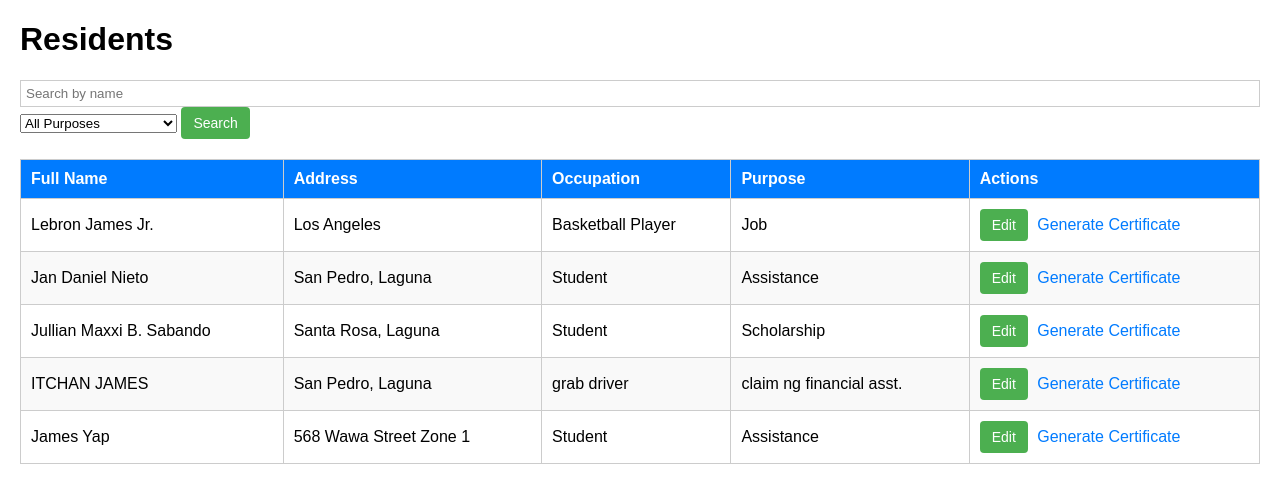
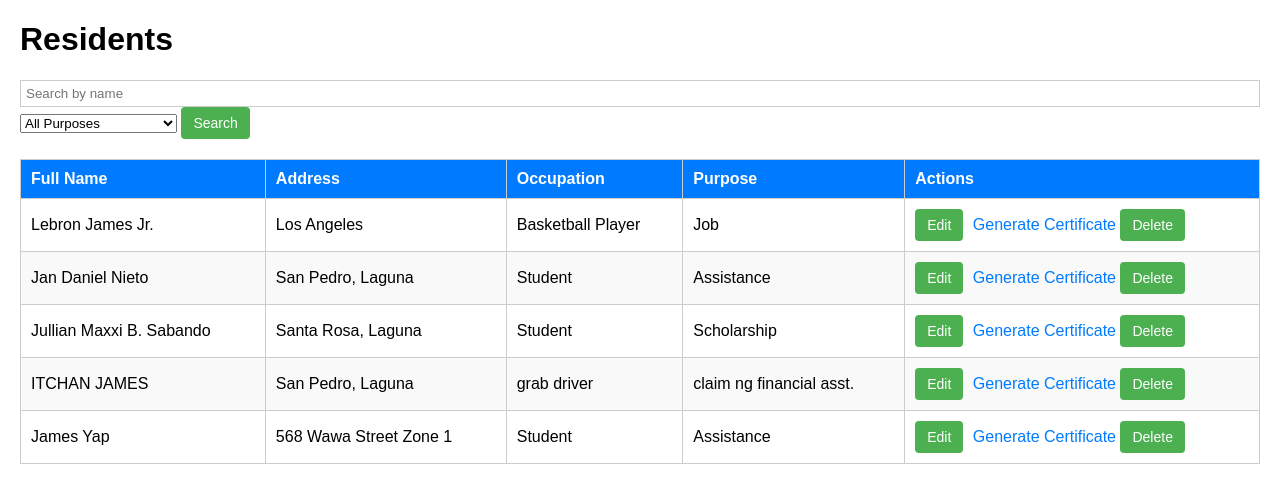
Before and after one commit to jlnmx/Barangay-Indigency-Generator, a Flask app: page /residents in a window 1280 px wide. Shown: the part 38-541 px from the top of the page. Run offline with Flask 3, Linux system fonts and the light colour scheme; data comes from the database, SQL or seed files in the repository.

Commit message:
added delete action in the resident records

```diff
--- a/app.py
+++ b/app.py
@@ -134,7 +134,7 @@ def restrict_access():
     if current_user.is_authenticated:
         restricted_routes = {
             'admin': [],
-            'user': ['delete_resident', 'manage_users'],
+            'user': ['manage_users'],
         }
         if current_user.role not in restricted_routes:
             return
@@ -250,17 +250,12 @@ def add_resident():
 
     return render_template('add_resident.html')
 
-@app.route('/delete/<int:id>', methods=['POST'])
-@login_required
-def delete_resident(id):
-    if current_user.role != 'admin':
-        flash('You are not authorized to delete residents.', 'danger')
-        return redirect(url_for('index'))
-
-    resident = Resident.query.get_or_404(id)
+@app.route('/delete/<int:resident_id>', methods=['POST'])
+def delete_resident(resident_id):
+    resident = Resident.query.get_or_404(resident_id)
     db.session.delete(resident)
     db.session.commit()
-    flash(f"Resident {resident.full_name} has been deleted.", 'success')
+    flash(f'Resident {resident.full_name} has been deleted successfully.', 'success')
     return redirect(url_for('index'))
 
 @app.route('/generate/<int:id>')
--- a/templates/index.html
+++ b/templates/index.html
@@ -109,6 +109,11 @@
                     <button class="edit-btn" onclick="editRow({{ resident.id }})">Edit</button>
                     <button class="save-btn" onclick="saveRow({{ resident.id }})">Save</button>
                     <a href="{{ url_for('generate', id=resident.id) }}">Generate Certificate</a>
+                    <form action="{{ url_for('delete_resident', resident_id=resident.id) }}" method="post" style="display: inline;">
+                        <button type="submit" class="btn btn-danger" onclick="return confirm('Are you sure you want to delete this resident?');">
+                            Delete
+                        </button>
+                    </form>
                 </td>
             </tr>
             {% endfor %}
```
